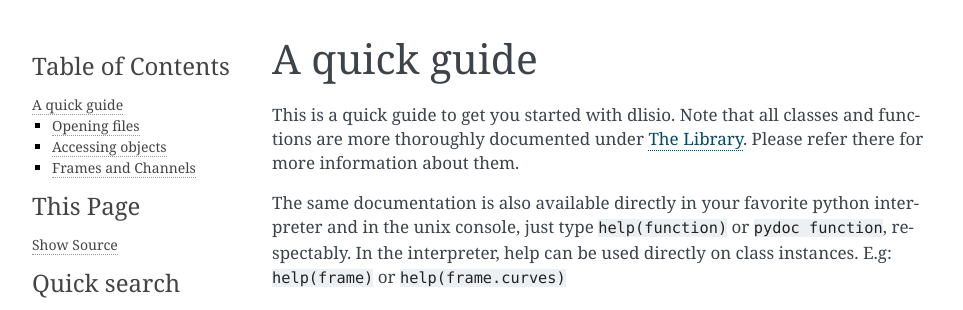
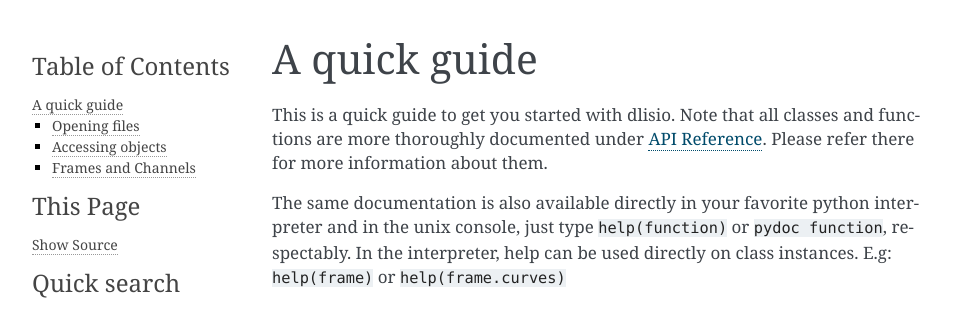
Before and after one commit to equinor/dlisio, a Sphinx documentation site: the page built from python/docs/examples.rst, in a window 1280 px wide and 900 px high. Shown: the top 310 px of the window, without its empty margins (148-1111 px from the left). Built offline with Sphinx 7.4.7, drawn with Linux system fonts in a browser that asks for light colours; formulas are drawn with MathJax 3.

Commit message:
docs: Rename toctree The Library -> API reference

```diff
--- a/python/docs/examples.rst
+++ b/python/docs/examples.rst
@@ -2,7 +2,7 @@ A quick guide
 =============
 
 This is a quick guide to get you started with dlisio. Note that all classes and
-functions are more thoroughly documented under :ref:`The Library`. Please refer
+functions are more thoroughly documented under :ref:`apiref`. Please refer
 there for more information about them.
 
 The same documentation is also available directly in your favorite python
--- a/python/docs/index.rst
+++ b/python/docs/index.rst
@@ -35,8 +35,8 @@ Standard (DLIS)`.
    curves
 
 .. toctree::
-   :caption: The Library
-   :name: The Library
+   :caption: API Reference
+   :name: apiref
    :maxdepth: 3
 
    dlisio
```
